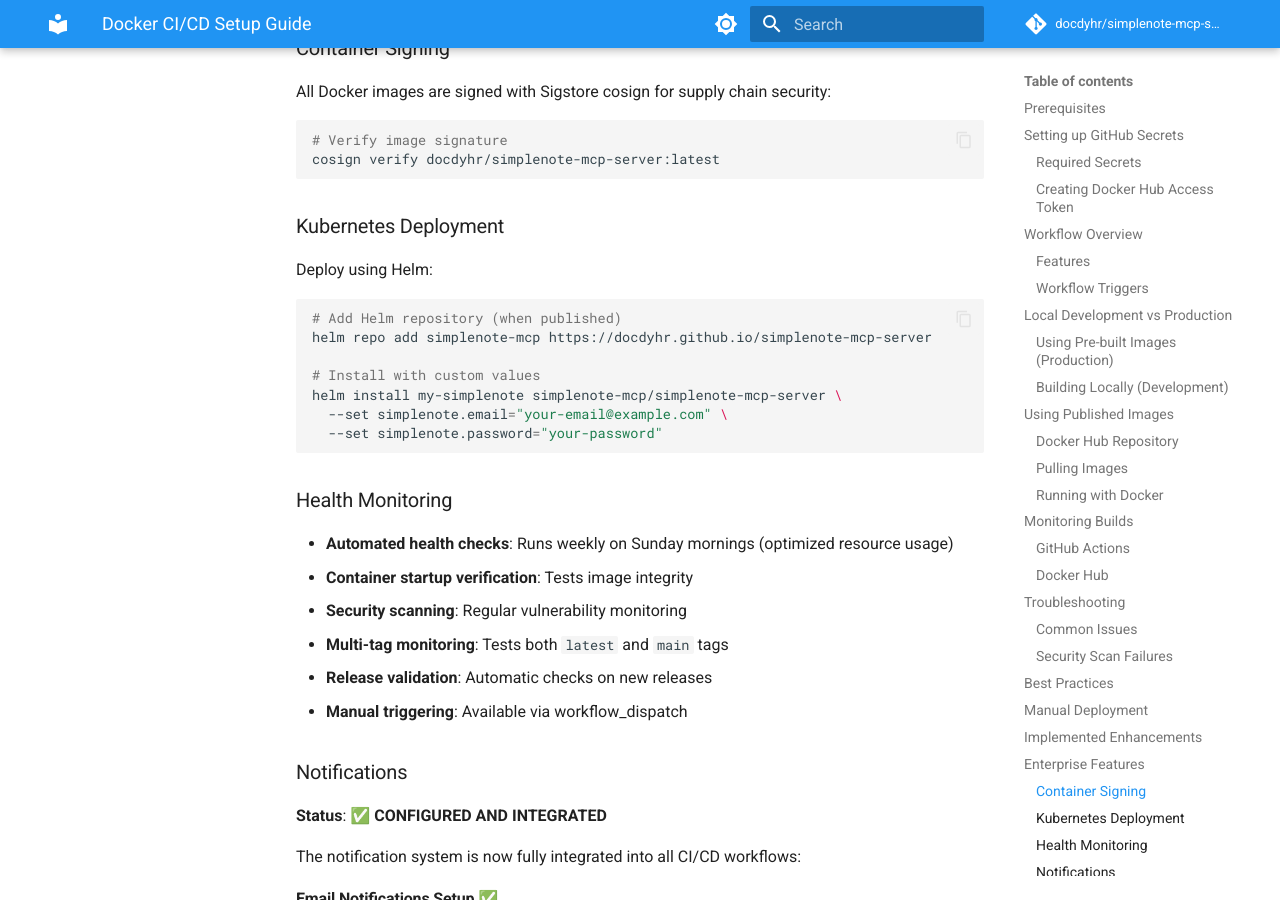
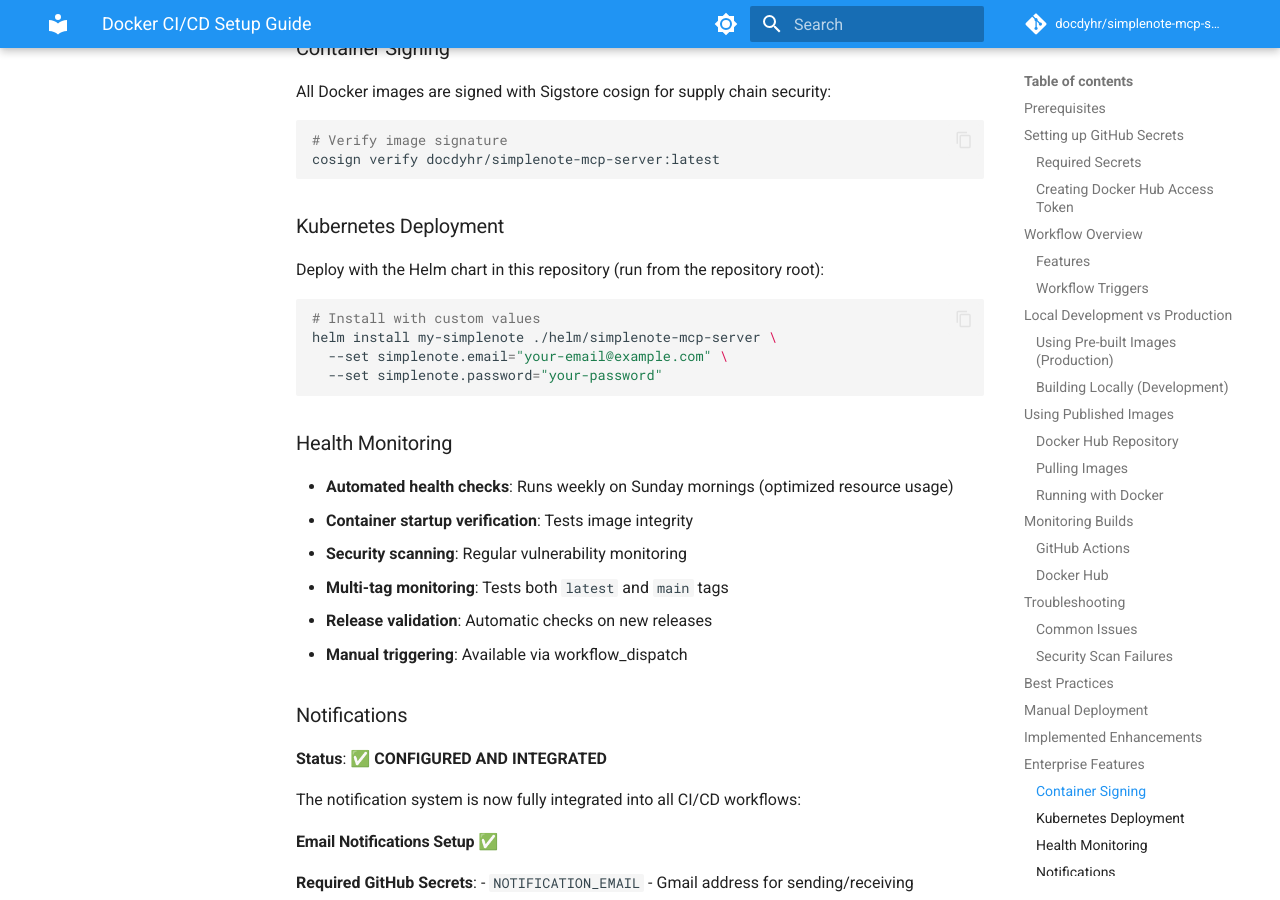
Before and after one commit to docdyhr/simplenote-mcp-server, an MkDocs documentation site: the page built from docs/ci-cd/docker-setup.md, in a window 1280 px wide and 900 px high, scrolled down 5554 px. Built offline with MkDocs 1.6.1 and Material for MkDocs 9.7.7, drawn with Linux system fonts in a browser that asks for light colours; comment, search, counter and statistics services are not loaded.

Commit message:
docs(helm): drop the install path for an unpublished chart repository (#1026)
* docs(helm): drop the install path for an unpublished chart repository

The chart README and docs/ci-cd/docker-setup.md told readers to
`helm repo add simplenote-mcp https://docdyhr.github.io/simplenote-mcp-server`.
That URL returns 404: no workflow publishes the chart, there is no
GitHub Pages site and no gh-pages branch. Remove the repository path
from the chart README, which already shows the in-repo install, and
point docker-setup.md's Helm example at ./helm/simplenote-mcp-server.

Co-Authored-By: Claude Opus 5.5 <noreply@anthropic.com>

* docs(helm): say the chart README's commands run from the repository root

Every install example uses ./helm/simplenote-mcp-server, a path relative
to the repository root, and with the chart-repository path gone it is
the README's only install route. Run from inside the chart directory, it
fails. State the working directory once, above the examples.

Co-Authored-By: Claude Opus 5.5 <noreply@anthropic.com>

---------

Co-authored-by: Claude Opus 5.5 <noreply@anthropic.com>

````diff
--- a/docs/ci-cd/docker-setup.md
+++ b/docs/ci-cd/docker-setup.md
@@ -214,14 +214,11 @@ cosign verify docdyhr/simplenote-mcp-server:latest
 
 ### Kubernetes Deployment
 
-Deploy using Helm:
+Deploy with the Helm chart in this repository (run from the repository root):
 
 ```bash
-# Add Helm repository (when published)
-helm repo add simplenote-mcp https://docdyhr.github.io/simplenote-mcp-server
-
 # Install with custom values
-helm install my-simplenote simplenote-mcp/simplenote-mcp-server \
+helm install my-simplenote ./helm/simplenote-mcp-server \
   --set simplenote.email="your-email@example.com" \
   --set simplenote.password="your-password"
 ```
````
Also changed, not shown: CHANGELOG.md (+7 -0 lines), helm/simplenote-mcp-server/README.md (+3 -7 lines).
